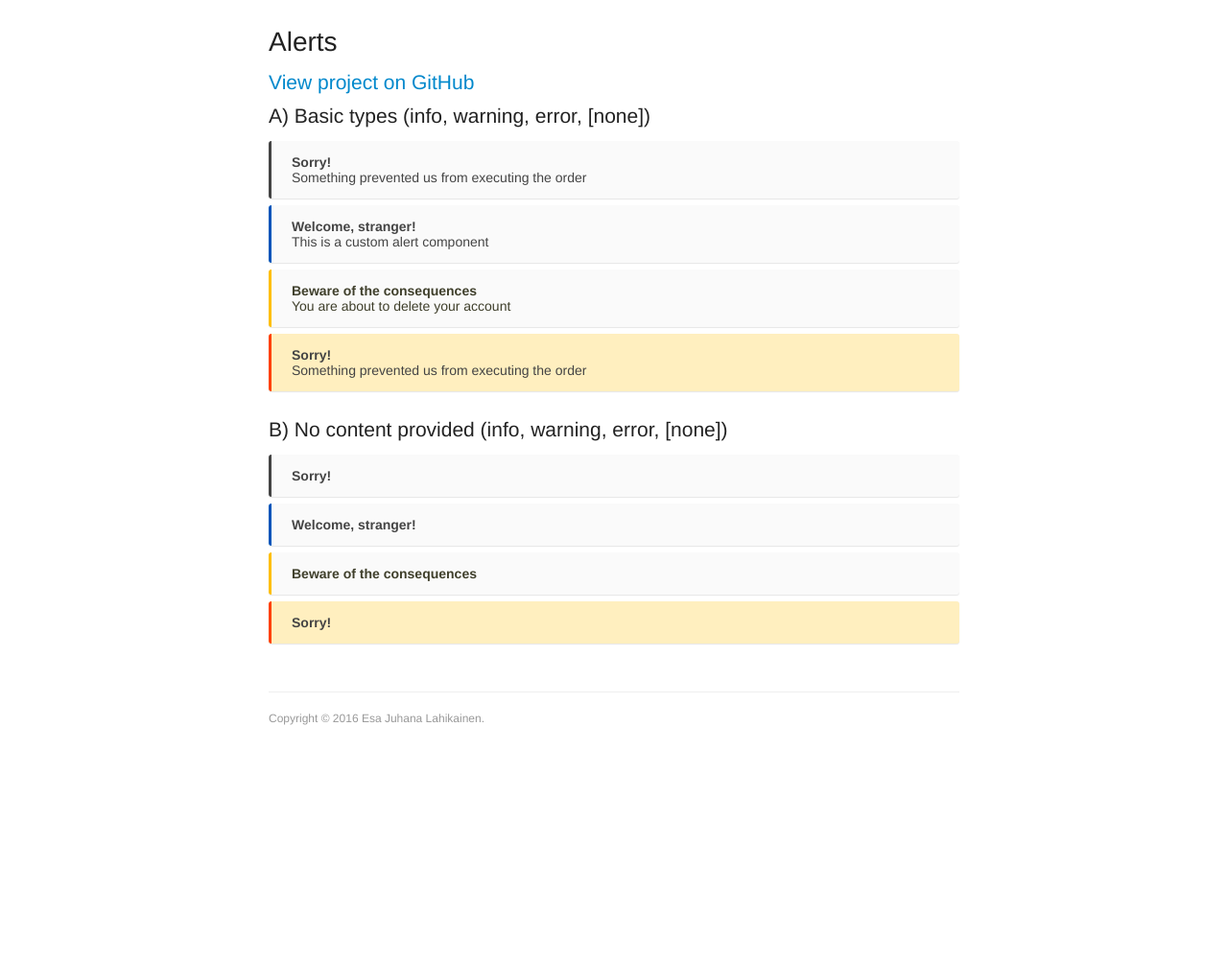
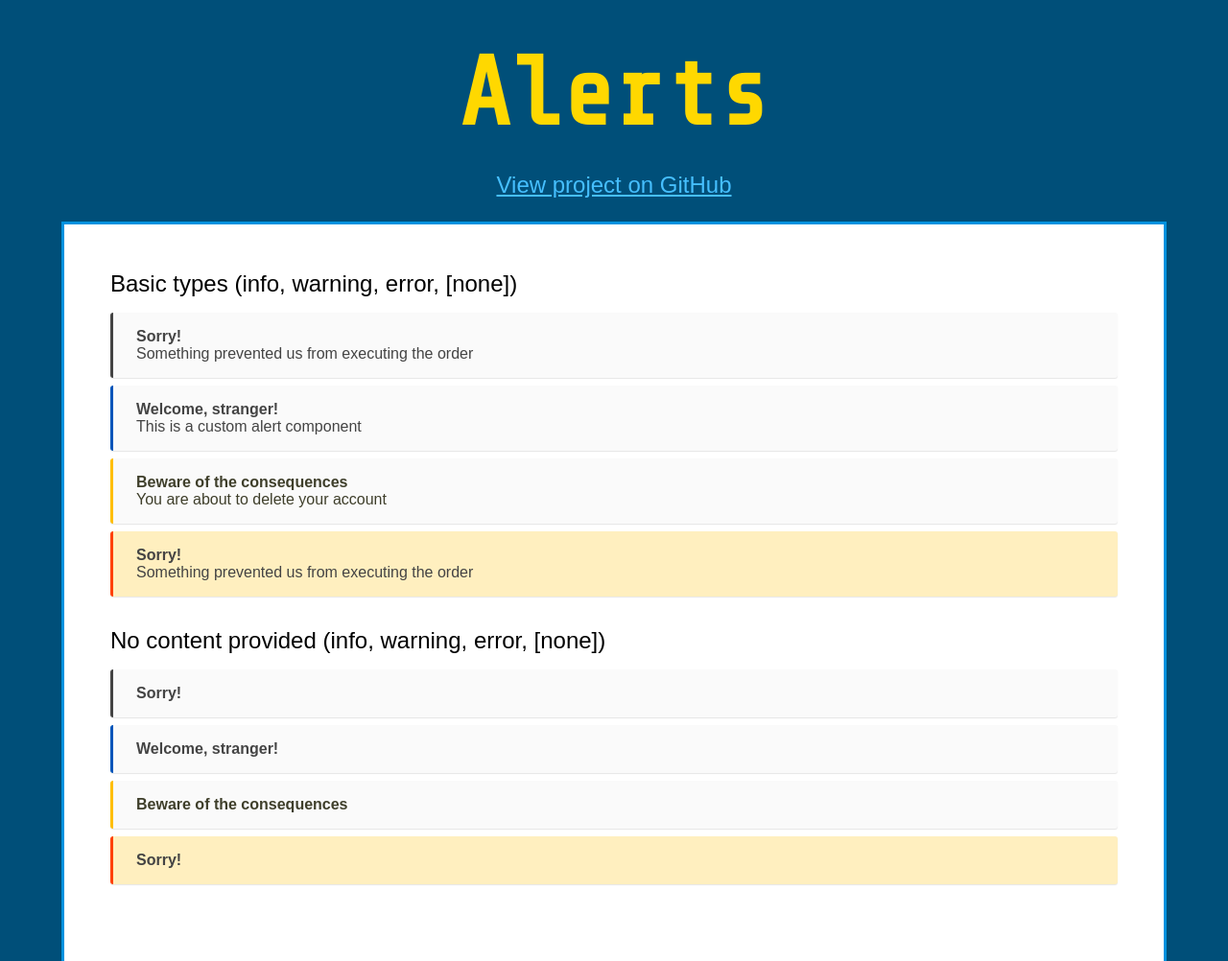
Before and after one commit to Snjoo/react-simple-alerts, a plain HTML site: page index.html in a window 1280 px wide. Shown: the top 1002 px of the page at 96% size. Before the commit the page ends 800 px from the top, so only its background shows below. Drawn offline with nearby package versions, Linux system fonts and the light colour scheme.

Commit message:
Update 2016-07-20T14:19:50.711Z

```diff
--- a/example.css
+++ b/example.css
@@ -1,54 +1,68 @@
-/*
-// Examples Stylesheet
-// -------------------
-*/
+html,
 body {
-  font-family: Helvetica Neue, Helvetica, Arial, sans-serif;
-  font-size: 14px;
-  color: #333;
   margin: 0;
-  padding: 0;
+}
+html {
+  font-size: 62.5%;
+}
+body {
+  font-size: 16px;
+  font-size: 1.6rem;
+  font-family: "Titillium Web", sans-serif;
+  background: #004F79;
+  color: #FFF2E6;
+}
+h1 {
+  font-family: "Share Tech Mono", monospace;
+  font-size: 100px;
+  font-size: 10rem;
+  text-align: center;
+  color: #FFF;
+  margin: 0.25em 0;
+  color: #FFD800;
+}
+h2 {
+  font-weight: 400;
+  margin: 0;
+}
+h2.github {
+  display: block;
+  text-align: center;
+  margin: 1em;
 }
 a {
-  color: #08c;
-  text-decoration: none;
+  color: #46bfff;
+  text-decoration: underline;
 }
-a:hover {
+a:hover,
+a:focus {
   text-decoration: underline;
 }
 .container {
-  margin-left: auto;
-  margin-right: auto;
-  max-width: 720px;
+  margin: 0 auto;
+  width: 1600px;
+  max-width: 90%;
   padding: 1em;
 }
+@media all and (max-width: 600px) {
+  .container {
+    max-width: 100%;
+    padding: 0;
+  }
+}
+.app-container {
+  background: #FFF;
+  color: #000;
+  padding: 3em;
+  border: 3px solid #0092df;
+}
+@media all and (max-width: 600px) {
+  .app-container {
+    border: 0;
+    padding: 0.5em;
+  }
+}
 .footer {
-  margin-top: 50px;
-  border-top: 1px solid #eee;
-  padding: 20px 0;
-  font-size: 12px;
-  color: #999;
+  text-align: center;
+  line-height: 5em;
 }
-h1,
-h2,
-h3,
-h4,
-h5,
-h6 {
-  color: #222;
-  font-weight: 100;
-  margin: 0.5em 0;
-}
-label {
-  color: #999;
-  display: inline-block;
-  font-size: 0.85em;
-  font-weight: bold;
-  margin: 1em 0;
-  text-transform: uppercase;
-}
-.hint {
-  margin: 15px 0;
-  font-style: italic;
-  color: #999;
-}
--- a/example.js
+++ b/example.js
@@ -46,13 +46,13 @@ var App = React.createClass({
       React.createElement(
         'h2',
         null,
-        'A) Basic types (info, warning, error, [none])'
+        'Basic types (info, warning, error, [none])'
       ),
       React.createElement(Alerts, { items: types }),
       React.createElement(
         'h2',
         null,
-        'B) No content provided (info, warning, error, [none])'
+        'No content provided (info, warning, error, [none])'
       ),
       React.createElement(Alerts, { items: onlyHeadings })
     );
--- a/index.html
+++ b/index.html
@@ -1,16 +1,18 @@
 <!doctype html>
 <head>
 	<title>Alerts</title>
+	<link href='http://fonts.googleapis.com/css?family=Share+Tech+Mono' rel='stylesheet' type='text/css'>
 	<link rel="stylesheet" href="example.css">
 </head>
 <body>
 	<div class="container">
 		<h1>Alerts</h1>
-		<h2><a href="https://github.com/thevangelist/react-simple-alerts">View project on GitHub</a></h2>
+		<h2 class="github"><a href="https://github.com/thevangelist/react-simple-alerts">View project on GitHub</a></h2>
 		<!-- the example app is rendered into this div -->
-		<div id="app"></div>
+		<div class="app-container">
+			<div id="app"></div>
+		</div>
 		<div class="hint">
-			<!-- put any hints about your component example here -->
 		</div>
 		<div class="footer">
 			Copyright &copy; 2016 Esa Juhana Lahikainen.
```
